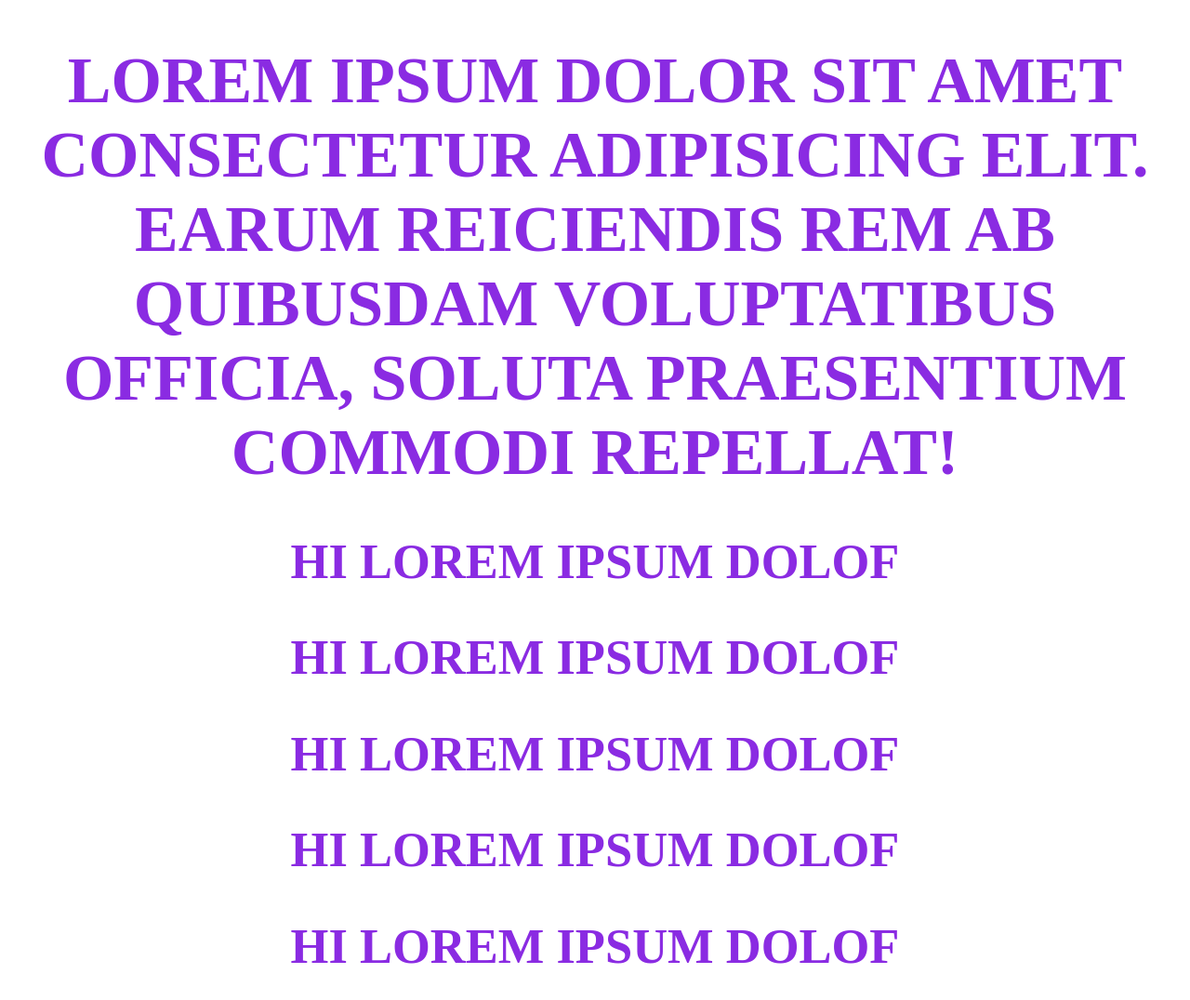
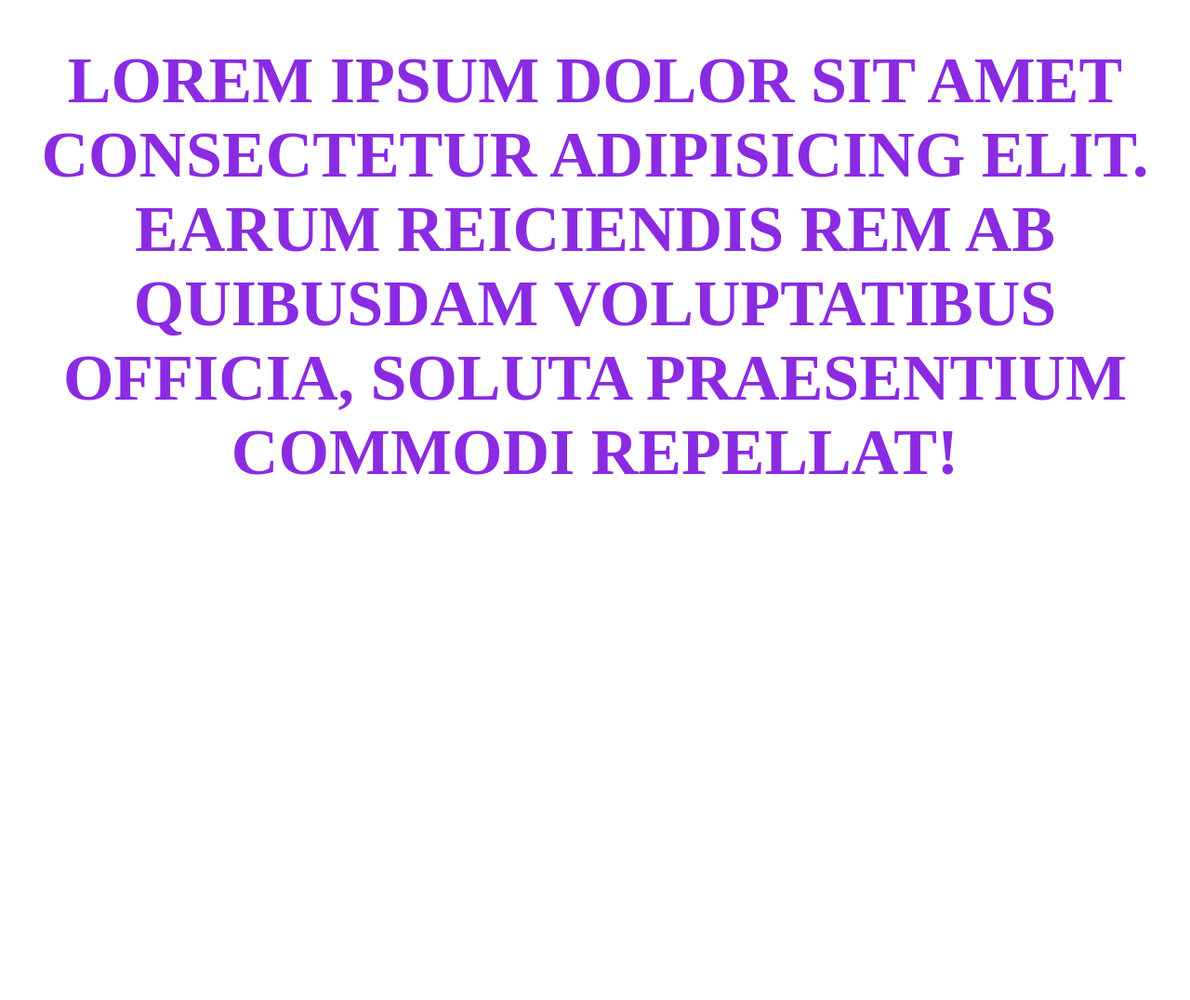
Before and after one commit to Oncon223/t, a plain HTML site: page index.html in a window 1280 px wide. Shown: the whole page at 93% size. After the commit the page ends 800 px from the top, so only its background shows below. Drawn offline with Linux system fonts and the light colour scheme.

Commit message:
Revert "Добавили header"
This reverts commit e5ae4ee67fe5e7963ea93b6fecee93d3babc530c.

```diff
--- a/index.html
+++ b/index.html
@@ -11,12 +11,5 @@
     <h1>
         Lorem ipsum dolor sit amet consectetur adipisicing elit. Earum reiciendis rem ab quibusdam voluptatibus officia, soluta praesentium commodi repellat!
     </h1>
-    <header>
-        <h2>hi lorem ipsum dolof</h2>
-        <h2>hi lorem ipsum dolof</h2>
-        <h2>hi lorem ipsum dolof</h2>
-        <h2>hi lorem ipsum dolof</h2>
-        <h2>hi lorem ipsum dolof</h2>
-    </header>
 </body>
 </html>
```
